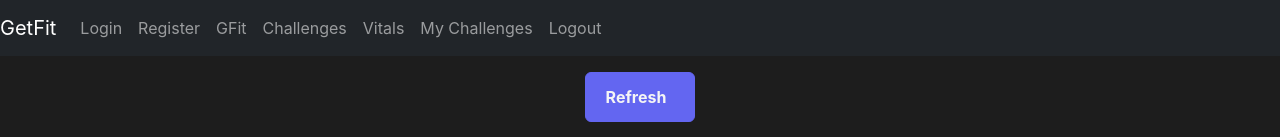
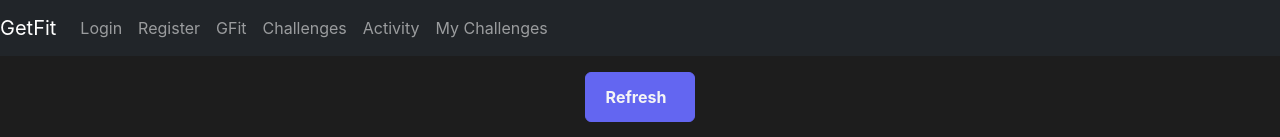
Before and after one commit to HarshithPaladi/GetFit, a React (Vite) app: page /challenge/subscribed in a window 1280 px wide. Shown: the top 137 px of the page. Built offline with nearby package versions, Linux system fonts and the light colour scheme; no server answers.

Commit message:
[FIx] Navbar and progress buttons

```diff
--- a/src/components/Navbar.jsx
+++ b/src/components/Navbar.jsx
@@ -2,19 +2,28 @@ import React from "react";
 import { Navbar, Nav } from "react-bootstrap";
 
 const AppNavbar = () => {
+	const username = localStorage.getItem("userName");
 	return (
 		<Navbar bg="dark" variant="dark" expand="lg">
 			<Navbar.Brand href="/">GetFit</Navbar.Brand>
 			<Navbar.Toggle aria-controls="navbar-nav" />
 			<Navbar.Collapse id="navbar-nav">
 				<Nav className="ml-auto">
-					<Nav.Link href="/login">Login</Nav.Link>
-					<Nav.Link href="/register">Register</Nav.Link>
+					{!username && (
+						<>
+							<Nav.Link href="/login">Login</Nav.Link>
+							<Nav.Link href="/register">Register</Nav.Link>
+						</>
+					)}
 					<Nav.Link href="/gfit">GFit</Nav.Link>
 					<Nav.Link href="/challenge">Challenges</Nav.Link>
-					<Nav.Link href="/Vitals">Vitals</Nav.Link>
+					<Nav.Link href="/Vitals">Activity</Nav.Link>
 					<Nav.Link href="/challenge/subscribed">My Challenges</Nav.Link>
-					<Nav.Link href="/logout">Logout</Nav.Link>
+					{username && (
+						<>
+							<Nav.Link href="/logout">Logout</Nav.Link>
+						</>
+					)}
 				</Nav>
 			</Navbar.Collapse>
 		</Navbar>
--- a/src/pages/MyChallenges.jsx
+++ b/src/pages/MyChallenges.jsx
@@ -37,7 +37,6 @@ const MyChallenges = () => {
 				progressPercentage,
 			});
 			console.log("Selected challenge progress: ", selectedChallengeProgress);
-			await handleUpdateProgress();
 		} catch (error) {
 			console.error(error);
 		}
```
